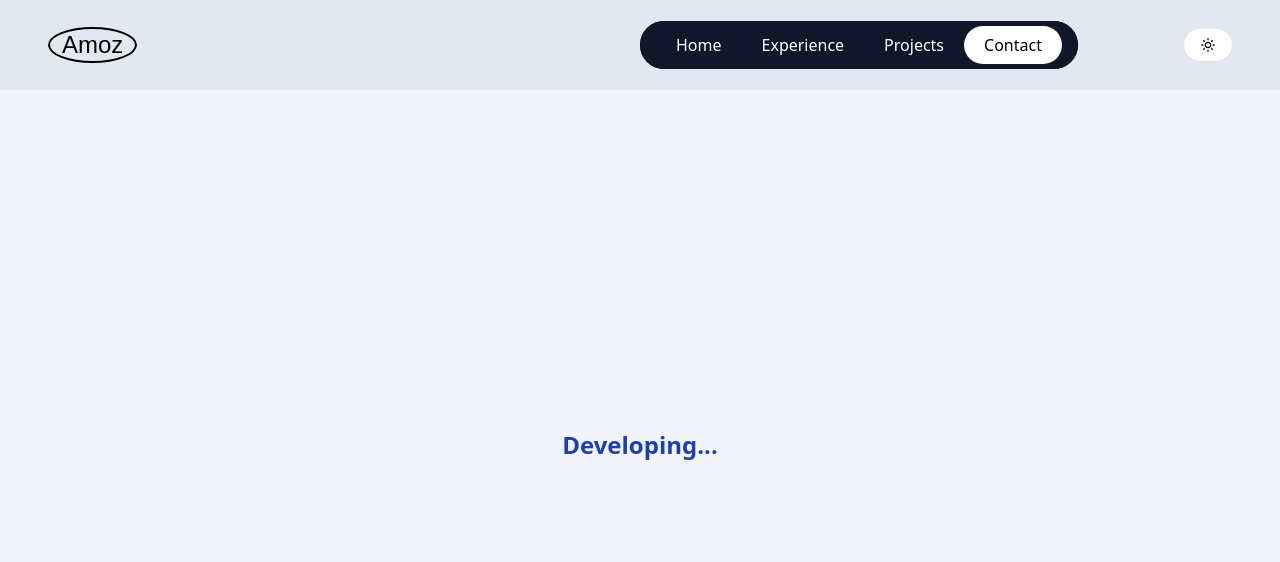
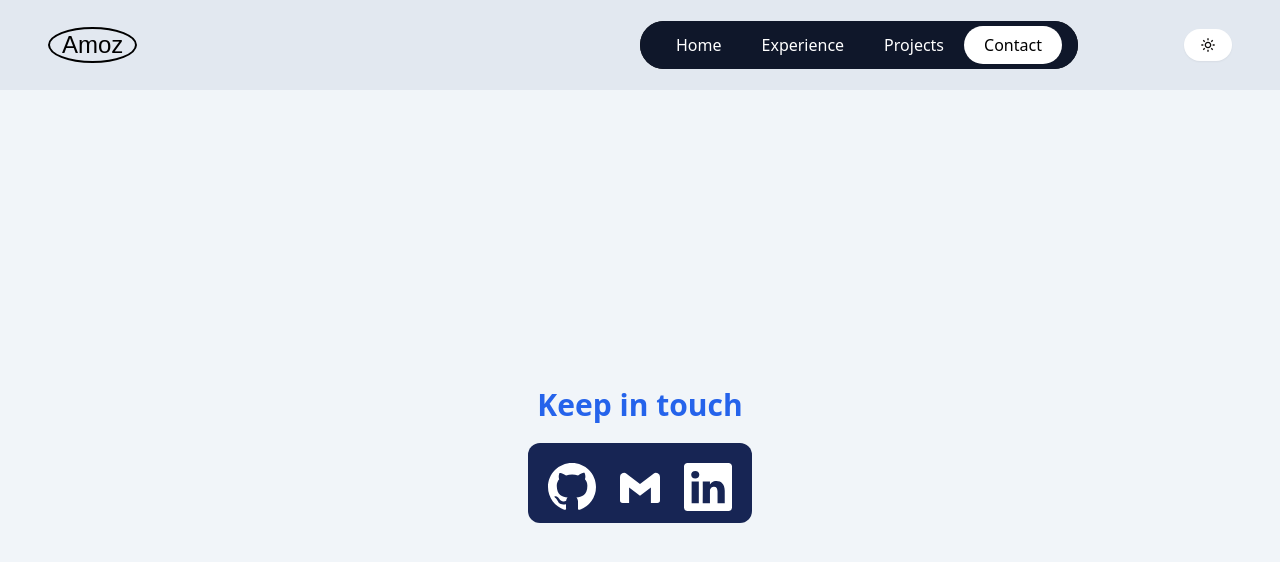
Before and after one commit to Amoz19/my-portfolio, a React (Vite) app: page /contact in a window 1280 px wide. Shown: the top 562 px of the page. Built offline with nearby package versions, Linux system fonts and the light colour scheme; a web font is replaced by a local one.

Commit message:
add:Contact

```diff
--- a/src/data/data.js
+++ b/src/data/data.js
@@ -1,6 +1,6 @@
 import React from "react";
-import { BiLogoReact, BiCodeAlt, BiLogoNodejs } from "react-icons/bi";
-import { BsVectorPen } from "react-icons/bs";
+import { BiLogoReact, BiCodeAlt } from "react-icons/bi";
+import { BsVectorPen, BsGithub, BsLinkedin, BsVoicemail } from "react-icons/bs";
 import { MdComputer } from "react-icons/md";
 
 import blogPostShowcase from "../assets/blogpostShowcase.webp";
@@ -73,3 +73,21 @@ export const projectsData = [
     githubUrl: "https://github.com/Amoz19/happylineprojectUpdate",
   },
 ];
+
+export const contactData = [
+  {
+    id: 1,
+    url: "",
+    icon: React.createElement(BsGithub),
+  },
+  {
+    id: 2,
+    url: "",
+    icon: React.createElement(BsLinkedin),
+  },
+  {
+    id: 3,
+    url: "",
+    icon: React.createElement(BsVoicemail),
+  },
+];
--- a/src/pages/Contact.jsx
+++ b/src/pages/Contact.jsx
@@ -1,10 +1,33 @@
+import React from "react";
+import { BsGithub, BsLinkedin } from "react-icons/bs";
+import { BiLogoGmail } from "react-icons/bi";
+import { Link } from "react-router-dom";
 const Contact = () => {
   return (
     <>
-      <div className="h-[calc(100vh-90px)]">
-        <h1 className="dark:text-white text-blue-800 font-bold flex justify-center items-center h-[calc(100vh-90px)] text-2xl dark:text-shadow">
-          Developing...
-        </h1>
+      <div className="h-[calc(100vh-90px)] flex justify-center  text-white ">
+        <div className="flex flex-col justify-center">
+          <h4 className="dark:text-white text-blue-600 dark:text-shadow font-bold my-5 text-3xl text-center">
+            Keep in touch
+          </h4>
+          <div className="flex justify-center h-20 p-5 bg-blue-950 rounded-xl text-5xl ">
+            <button>
+              <Link to="https://github.com/Amoz19">
+                {React.createElement(BsGithub)}
+              </Link>
+            </button>
+            <button className="mx-5">
+              <Link to="to:aungmon10co@gmail.com">
+                {React.createElement(BiLogoGmail)}
+              </Link>
+            </button>
+            <button>
+              <Link to="https://www.linkedin.com/in/aungmon19/">
+                {React.createElement(BsLinkedin)}
+              </Link>
+            </button>
+          </div>
+        </div>
       </div>
     </>
   );
```
